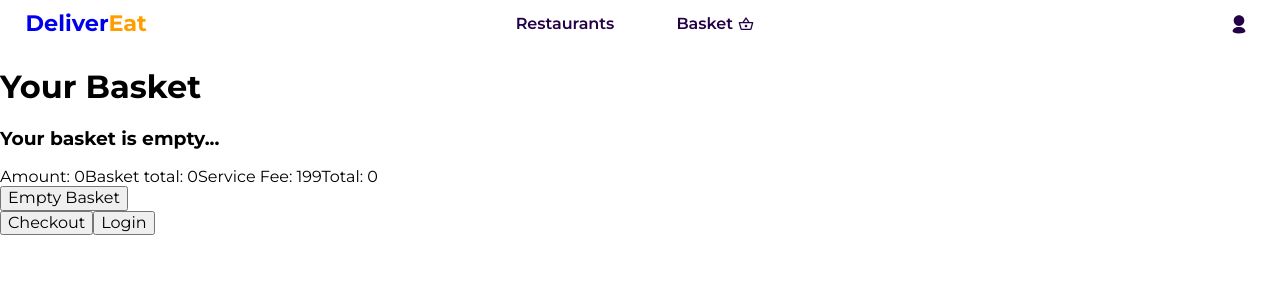
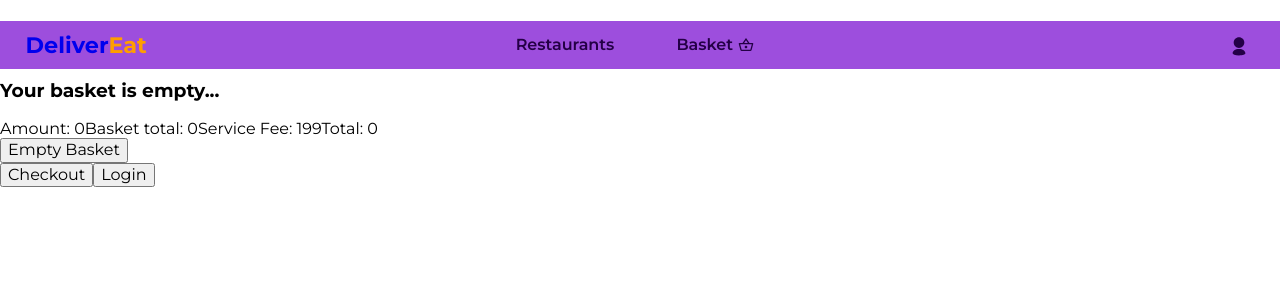
Before and after one commit to georgezeng0/food_delivery_app, a React (Create React App) app in the folder app/: page /basket in a window 1280 px wide. Shown: the top 300 px of the page. Built offline with nearby package versions, Linux system fonts and the light colour scheme.

Commit message:
Style all restaurants page

```diff
--- a/app/src/App.js
+++ b/app/src/App.js
@@ -29,8 +29,6 @@ function App() {
 
     return Promise.reject(error)
     })
-
-
 
   // Basket saving to local storage
   const { basket } = useSelector(state => state.basket)
--- a/app/src/components/FilterSearch.js
+++ b/app/src/components/FilterSearch.js
@@ -1,11 +1,14 @@
-import React, { useEffect } from 'react'
+import React, { useEffect, useState } from 'react'
 import { useDispatch, useSelector } from 'react-redux';
+import styled from 'styled-components';
 import { getCuisines,updateSort } from '../features/restaurantSlice';
+import {FiSearch} from 'react-icons/fi'
 
 const FilterSearch = () => {
     const dispatch = useDispatch()
     const { restaurants, isLoading, form: { cuisineList },
     sort:{search,cuisine,sort,sortList}} = useSelector(state => state.restaurant);
+    const [scrollY, setScrollY] = useState('')
 
     useEffect(() => {
         if (restaurants) {
@@ -17,21 +20,36 @@ const FilterSearch = () => {
         const name = e.target.name
         const value = e.target.value
         dispatch(updateSort({name,value}))
-      }
+    }
 
+    const handleScroll = (e) => {
+        setScrollY(window.scrollY);
+    }
+
+    useEffect(() => {
+        window.addEventListener('scroll', handleScroll);
+
+        return () => {
+          window.removeEventListener('scroll', handleScroll);
+        };
+      }, []);
 
     return (
-        <section>
+        <Wrapper scrollY={scrollY}>
             <div>
-                <label htmlFor="search">Search by Name: </label>
+                <h3>Craving something specific?</h3>
+            </div>
+            <div className='form-element searchbar'>
+                <label htmlFor="search"><FiSearch/> </label>
                 <input type="text" id="search" name="search"
                     disabled={isLoading && true}
                     value={search}
                     onChange={handleChange}
+                    placeholder='Search by name'
                 />
             </div>
 
-            <div>
+            <div className='form-element cuisine-dropdown'>
                 <label htmlFor="cuisine">Cuisine: </label>
                 <select name="cuisine" id="cuisine"
                     disabled={isLoading && true}
@@ -48,7 +66,7 @@ const FilterSearch = () => {
                 </select>
             </div>
 
-            <div>
+            <div className='form-element sort-dropdown'>
                 <label htmlFor="sort">Sort by: </label>
                 <select name="sort" id="sort"
                     disabled={isLoading && true}
@@ -63,8 +81,42 @@ const FilterSearch = () => {
                     })}
                 </select>
             </div>
-    </section>
+    </Wrapper>
   )
 }
 
+const Wrapper = styled.section`
+    display: flex;
+    flex-direction: column;
+    align-items: center;
+    padding-top:10px;
+    width: 300px;
+    height: 500px;
+    position: ${props => props.scrollY > 300 && `fixed`};
+    top: ${props => props.scrollY > 300 && `var(--nav-height)`};
+    background: linear-gradient(var(--tertiary-1) 40%,white 75%);
+    .form-element{
+        display: flex;
+        align-items: center;
+        margin: 5px 0px;
+    }
+    .searchbar{
+        label{
+            margin-right: 5px;
+        }
+    }
+    .cuisine-dropdown{
+        flex-direction: column;
+        label{
+            margin-bottom: 5px;
+        }
+    }
+    .sort-dropdown{
+        flex-direction: column;
+        label{
+            margin-bottom: 5px;
+        }
+    }
+`
+
 export default FilterSearch
--- a/app/src/components/Navbar.js
+++ b/app/src/components/Navbar.js
@@ -1,6 +1,6 @@
 import React from 'react'
-import { useDispatch, useSelector } from 'react-redux'
-import { Link } from 'react-router-dom'
+import { useSelector } from 'react-redux'
+import { Link, useLocation } from 'react-router-dom'
 import styled from 'styled-components'
 import ScreenSizes from '../utils/mediaVariables'
 
@@ -8,19 +8,20 @@ import { TiUser } from 'react-icons/ti'
 import { MdOutlineShoppingBasket,MdRestaurantMenu  } from 'react-icons/md'
 import { useState } from 'react'
 import UserDropdown from './UserDropdown'
+import { useEffect } from 'react'
 
 const Navbar = () => {
-  const dispatch = useDispatch();
   const { user } = useSelector(state => state.user);
 
   const [showUser, setShowUser] = useState(false);
+  const { pathname } = useLocation()
 
   const toggleUserDropdown = () => {
     setShowUser(!showUser)
   }
 
     return (
-      <Wrapper>
+      <Wrapper pathname={pathname}>
         <div className='nav-container left-container'>
         <Link className='home-icon' to="/">
             <h1 id='logo'>Deliver<span >Eat</span></h1></Link>
@@ -28,12 +29,12 @@ const Navbar = () => {
 
         <div className='nav-container center-container'>
         <Link className='nav-link' to="/restaurants">
-        <div className='gradient'></div>
+        {/* <div className='gradient'></div> */}
           <span>Restaurants</span></Link>
 
 
         <Link className='nav-link' to="/basket">
-          <div className='gradient'></div>
+          {/* <div className='gradient'></div> */}
             <span>Basket&nbsp;<MdOutlineShoppingBasket/></span>
           </Link>
 
@@ -81,12 +82,17 @@ const Navbar = () => {
 
 const Wrapper = styled.nav`
     min-width: var(--min-width);
+    box-sizing: border-box;
+    width: 100%;
     display: flex;
     justify-content: space-between;
     align-items: center;
     height: var(--nav-height);
     padding-left: 2%;
     padding-right: 2%;
+    transition: all 0.5s ease-in;
+    background-color: ${props=>props.pathname!=='/' && `var(--primary-3)`};
+    position: fixed;
     * {
       text-decoration: none;
     }
--- /dev/null
+++ b/app/src/components/Restaurant.js
@@ -0,0 +1,102 @@
+import React from 'react'
+import styled from 'styled-components'
+import { Link, useNavigate } from 'react-router-dom'
+import { FiArrowRight } from 'react-icons/fi'
+
+const Restaurant = ({ restaurant: { r_id, r_name, image, location, cuisine } }) => {
+    const navigate = useNavigate();
+    const onClick = () => {
+      navigate(`/restaurants/${r_id}`)
+  }
+
+    return (
+      <Wrapper>
+          <div className='img-container'>
+            <img src={image} />
+          </div>
+
+          <div className='info-container'>
+              <div className='name-container' onClick={onClick}>
+                  <h3>{r_name}</h3>
+                  <FiArrowRight className='arrow'/>
+                </div>
+
+                <div className="info">
+                <div>
+                    Ratings (X Reviews)
+                </div>
+                <p>
+                    {location}
+                </p>
+                <p>
+                        {
+                            cuisine.map((c, i) => {
+                                if (i < (cuisine.length-1)) { return `${c}, ` }
+                                else return c
+                        })
+                        }
+                </p>
+                </div>
+          </div>
+
+
+      </Wrapper>
+
+  )
+}
+
+const Wrapper = styled.article`
+
+    border: 2px solid var(--primary-5);
+    margin: 5px 5px 0 5px;
+    border-radius: 20px;
+    display: flex;
+    overflow: hidden;
+    *{
+        text-decoration: none;
+    }
+    .img-container{
+        width: 40%;
+        height: 150px;
+        img{
+            height:100%;
+            width: 100%;
+            object-fit:cover;
+        }
+    }
+    .info-container{
+        background-color: var(--white);
+        border-left: 2px solid var(--primary-5);
+        width: auto;
+        flex-grow:1;
+    }
+    .name-container{
+        background-color: var(--primary-3);
+        padding: 10px;
+        display: flex;
+        align-items: center;
+        justify-content: space-between;
+        transition: 0.1s;
+        * {
+            color: var(--white);
+            margin:0;
+        }
+        .arrow{
+            font-size: 1.4rem;
+        }
+        :hover{
+            cursor:pointer;
+            background-color: var(--tertiary-1);
+        }
+    }
+    .info{
+        display: flex;
+        flex-direction: column;
+        padding: 10px;
+        p {
+            margin: 5px 0 0 0;
+        }
+    }
+`
+
+export default Restaurant
--- a/app/src/components/index.js
+++ b/app/src/components/index.js
@@ -7,6 +7,7 @@ import BasketTotals from "./BasketTotals"
 import FilterSearch from "./FilterSearch"
 import DishFilter from "./DishFilter"
 import DishList from "./DishList"
+import Restaurant from "./Restaurant"
 
 export {
     Navbar,
@@ -17,5 +18,6 @@ export {
     BasketTotals,
     FilterSearch,
     DishFilter,
-    DishList
+    DishList,
+    Restaurant
 }
--- a/app/src/index.css
+++ b/app/src/index.css
@@ -6,6 +6,7 @@ body {
   -webkit-font-smoothing: antialiased;
   -moz-osx-font-smoothing: grayscale;
 }
+
 
 :root {
   /* colors */
--- a/app/src/routes/Landing.js
+++ b/app/src/routes/Landing.js
@@ -38,9 +38,9 @@ const Landing = () => {
 
 const Wrapper = styled.main`
   min-width: var(--min-width);
-  height: calc(100vh - var(--nav-height));
+  height: 100vh;
   min-height: 800px;
-  padding: 2% 2% 2%;
+  padding: calc(var(--nav-height)) 2% 2%;
   box-sizing: border-box;
   background-color: var(--white);
   display:flex;
@@ -129,8 +129,9 @@ const Wrapper = styled.main`
   }
 
   @media (max-width: ${ScreenSizes.breakpoint_md}) {
-    padding: 0;
-    padding-top: 1rem;
+    padding-right:0;
+    padding-left:0;
+    padding-bottom:0;
     .title-container {
     font-size: 1.5rem;
     }
--- a/app/src/routes/Restaurants.js
+++ b/app/src/routes/Restaurants.js
@@ -2,8 +2,9 @@ import React, { useEffect } from 'react'
 import { Link } from 'react-router-dom'
 import { useDispatch, useSelector } from 'react-redux'
 import { getRestaurants, updateSort } from '../features/restaurantSlice'
-import { Loading, FilterSearch } from '../components'
+import { Loading, FilterSearch,Restaurant } from '../components'
 import { toast } from 'react-toastify';
+import styled from 'styled-components'
 
 const Restaurants = () => {
   const { restaurants:all_restaurants,sorted_restaurants: restaurants, isLoading,
@@ -25,36 +26,63 @@ const Restaurants = () => {
   }, [isError])
 
   return (
-    <main>
-      <h1>All restaurants</h1>
+    <Wrapper>
+      <section className='map-container'>
+        <img src="https://images.unsplash.com/photo-1651307445960-defaf8fbb170?ixlib=rb-1.2.1&ixid=MnwxMjA3fDB8MHxwaG90by1wYWdlfHx8fGVufDB8fHx8&auto=format&fit=crop&w=1170&q=80" alt="" />
+      </section>
 
-
-      <div>
-        <Link to='/restaurants/create'>Create Restaurant</Link>
-      </div>
-
+      <div className='responsive-container'>
       {/* Filter section */}
-      <FilterSearch/>
+      <section className='filter-container'>
+        <FilterSearch />
+        </section>
 
       {/* Loading and All Restaurants */}
+      <section className='restaurants-container'>
       {isLoading ? <Loading /> :
         <section>
           {/* Error Message */}
           {isError && <h4>Error getting restaurants.</h4>}
 
           {restaurants.map(r => {
-            const { r_id, r_name, location, image } = r
-            return <article key={r_id}>
-              <h3>{r_name} - {location}</h3>
-              <img src={image} width={100} />
-              <Link to={`/restaurants/${r_id}`}><button>View</button></Link>
-            </article>
+            const { r_id} = r
+            return <Restaurant key={r_id} restaurant={{ ...r}}>
+            </Restaurant>
           })}
         </section>
-      }
+        }
+        </section>
+        </div>
 
-    </main>
+    </Wrapper>
   )
 }
 
+const Wrapper = styled.main`
+  padding-top: var(--nav-height);
+  .map-container{
+    height: 300px;
+    img{
+      height: 100%;
+      width: 100%;
+      object-fit: cover
+    }
+  }
+  .responsive-container{
+    display: flex;
+    padding: 0% 5%;
+  }
+  .filter-container{
+    width: 300px;
+    height: 500px;
+    background-color: var(--tertiary-1);
+  }
+  .restaurants-container{
+    width: auto;
+    flex-grow: 1;
+    margin-left: 20px;
+  }
+
+`
+
 export default Restaurants
```
